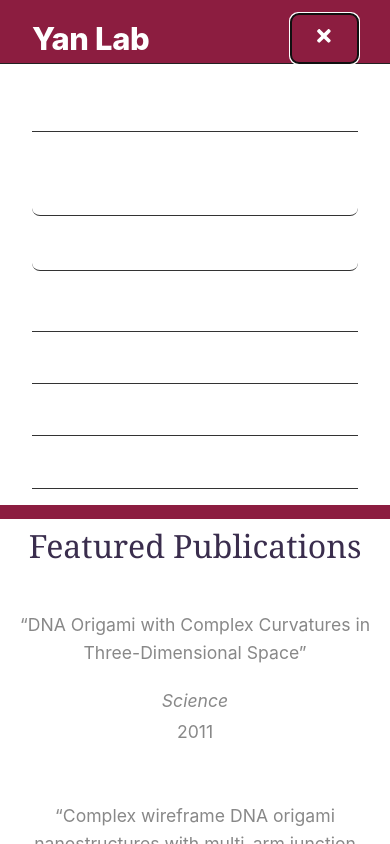
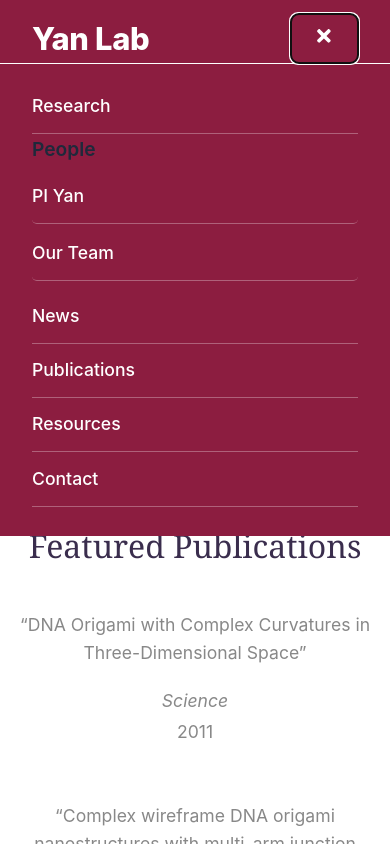
Before and after one commit to haoyanasu/yanlab, a React (Vite) app in the folder yanlab-website/: page / in a window 390 px wide. Both pictures are taken after a click on the button 324 px from the left and 38 px from the top of the page. Shown: the top 844 px of the page. Built offline with nearby package versions, Linux system fonts and the light colour scheme.

Commit message:
photo updated

```diff
--- a/yanlab-website/src/components/Navbar.jsx
+++ b/yanlab-website/src/components/Navbar.jsx
@@ -199,10 +199,9 @@ const Navbar = () => {
           initial={{ opacity: 0, y: -10 }}
           animate={{ opacity: 1, y: 0 }}
           style={{
-            background: '#fff',
-            borderTop: '1px solid #222',
-            padding: '1rem 0',
-            display: 'none'
+            background: '#8C1D40',
+            borderTop: '1px solid #fff',
+            padding: '1rem 0'
           }}
           className="mobile-nav"
         >
@@ -210,24 +209,32 @@ const Navbar = () => {
             {navItems.map((item) => (
               item.dropdown ? (
                 <div key={item.label} style={{ marginBottom: '0.5rem' }}>
-                  <div style={{ color: '#fff', fontWeight: '600', fontSize: '1.0725rem', marginBottom: '0.25rem' }}>{item.label}</div>
+                  <div style={{
+                    color: '#fff !important',
+                    fontWeight: '600',
+                    fontSize: '1.2rem',
+                    marginBottom: '0.25rem',
+                    fontFamily: 'Inter, Arial, sans-serif'
+                  }}>{item.label}</div>
                   {item.dropdown.map((sub) => (
                     <Link
                       key={sub.path}
                       to={sub.path}
                       onClick={() => setIsOpen(false)}
                       style={{
-                        display: 'block',
-                        textDecoration: 'none',
-                        color: '#fff',
+                        display: 'block !important',
+                        textDecoration: 'none !important',
+                        color: '#fff !important',
                         fontWeight: location.pathname === sub.path ? '600' : '500',
                         padding: '0.75rem 1.5rem',
-                        borderBottom: '1px solid #333',
-                        fontSize: '1.0725rem',
+                        borderBottom: '1px solid rgba(255,255,255,0.3)',
+                        fontSize: '1.1rem',
                         fontFamily: 'Inter, Arial, sans-serif',
-                        background: location.pathname === sub.path ? '#3b82f6' : 'transparent',
-                        borderRadius: '0.5rem',
-                        marginBottom: '0.15rem'
+                        background: location.pathname === sub.path ? '#FFC627' : 'transparent',
+                        borderRadius: '0.3rem',
+                        marginBottom: '0.2rem',
+                        minHeight: '40px',
+                        lineHeight: '1.4'
                       }}
                     >
                       {sub.label}
@@ -240,14 +247,17 @@ const Navbar = () => {
                   to={item.path}
                   onClick={() => setIsOpen(false)}
                   style={{
-                    display: 'block',
-                    textDecoration: 'none',
-                    color: '#fff',
+                    display: 'block !important',
+                    textDecoration: 'none !important',
+                    color: '#fff !important',
                     fontWeight: location.pathname === item.path ? '600' : '500',
-                    padding: '0.75rem 0',
-                    borderBottom: '1px solid #333',
-                    fontSize: '1.0725rem',
-                    fontFamily: 'Inter, Arial, sans-serif'
+                    padding: '0.9rem 0',
+                    borderBottom: '1px solid rgba(255,255,255,0.3)',
+                    fontSize: '1.1rem',
+                    fontFamily: 'Inter, Arial, sans-serif',
+                    background: location.pathname === item.path ? '#FFC627' : 'transparent',
+                    minHeight: '40px',
+                    lineHeight: '1.4'
                   }}
                 >
                   {item.label}
@@ -268,6 +278,25 @@ const Navbar = () => {
           }
           .mobile-nav {
             display: block !important;
+            background: #8C1D40 !important;
+          }
+          .mobile-nav a {
+            color: #fff !important;
+            font-size: 1.1rem !important;
+            font-weight: 500 !important;
+            padding: 0.9rem 0 !important;
+            display: block !important;
+            text-decoration: none !important;
+            border-bottom: 1px solid rgba(255,255,255,0.3) !important;
+            font-family: 'Inter', Arial, sans-serif !important;
+          }
+          .mobile-nav a:hover {
+            background: rgba(255,255,255,0.1) !important;
+          }
+        }
+        @media (min-width: 769px) {
+          .mobile-nav {
+            display: none !important;
           }
         }
       `}</style>
```
Also changed, not shown: yanlab-website/public/abhay.jpg, 1 other file (tests, documents, lock files or other folders).
